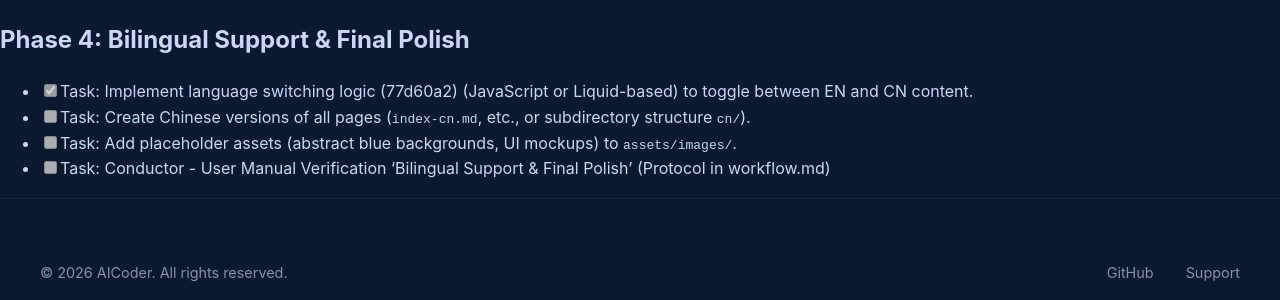
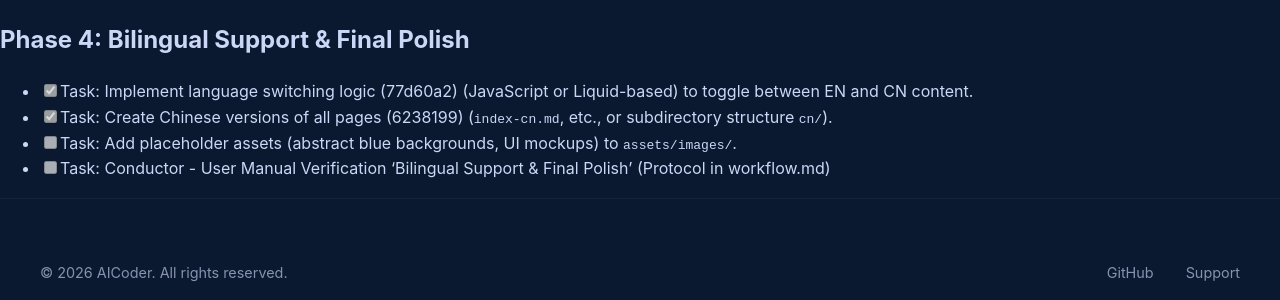
Before and after one commit to rapidaicoder/rapidaicoder.github.io, a Jekyll site: the page built from conductor/tracks/initial_setup_20260103/plan.md, in a window 1280 px wide and 1138 px high. Shown: the part 791-1091 px from the top of the window. Built offline with Jekyll 4.4.1, drawn with Linux system fonts in a browser that asks for light colours; our own code applies the rules of GitHub Pages for plain Markdown files.

Commit message:
conductor(plan): Mark task 'Create Chinese pages' as complete

```diff
--- a/conductor/tracks/initial_setup_20260103/plan.md
+++ b/conductor/tracks/initial_setup_20260103/plan.md
@@ -24,6 +24,6 @@
 
 ## Phase 4: Bilingual Support & Final Polish
 - [x] Task: Implement language switching logic (77d60a2) (JavaScript or Liquid-based) to toggle between EN and CN content.
-- [ ] Task: Create Chinese versions of all pages (`index-cn.md`, etc., or subdirectory structure `cn/`).
+- [x] Task: Create Chinese versions of all pages (6238199) (`index-cn.md`, etc., or subdirectory structure `cn/`).
 - [ ] Task: Add placeholder assets (abstract blue backgrounds, UI mockups) to `assets/images/`.
 - [ ] Task: Conductor - User Manual Verification 'Bilingual Support & Final Polish' (Protocol in workflow.md)
```
